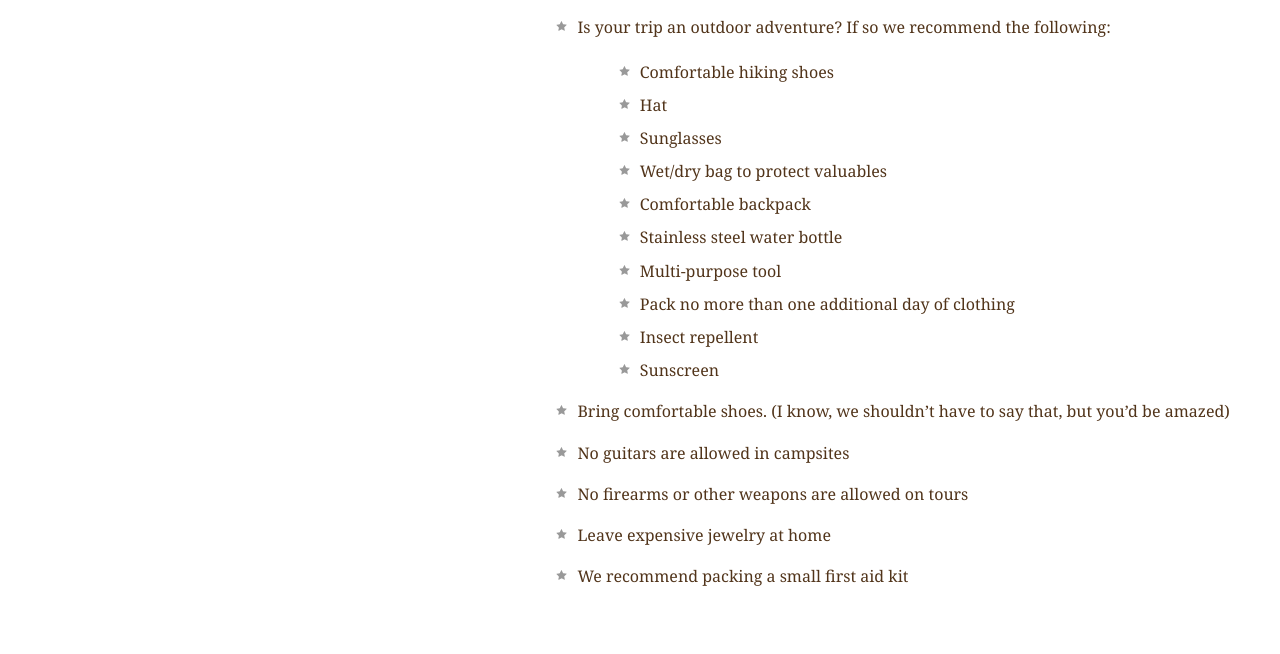
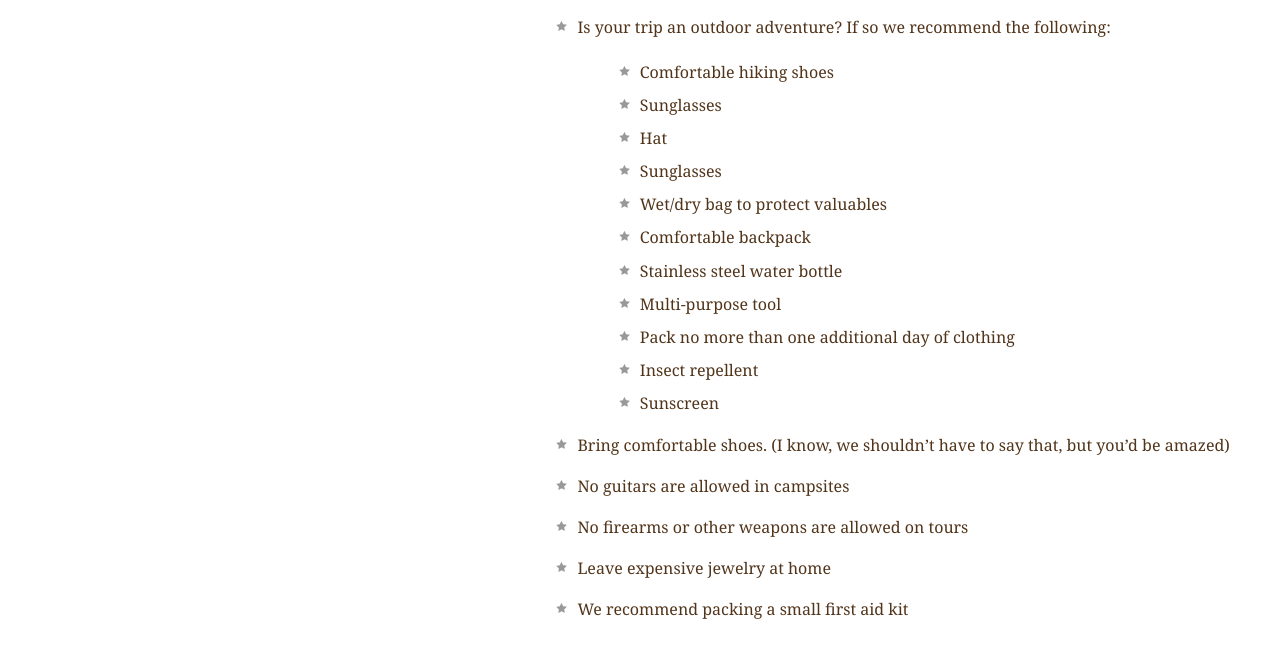
Before and after one commit to ziffle99/explore_california, a plain HTML site: page resources.html in a window 1280 px wide. Shown: the part 1975-2629 px from the top of the page. Drawn offline with Linux system fonts and the light colour scheme.

Commit message:
Moved sunglasses higher in list

```diff
--- a/resources.html
+++ b/resources.html
@@ -95,6 +95,7 @@
             <li>Is your trip an outdoor adventure? If so we recommend the following:
               <ul>
                 <li>Comfortable hiking shoes</li>
+                <li>Sunglasses</li>
                 <li>Hat</li>
                 <li>Sunglasses</li>
                 <li>Wet/dry bag to protect valuables</li>
```
